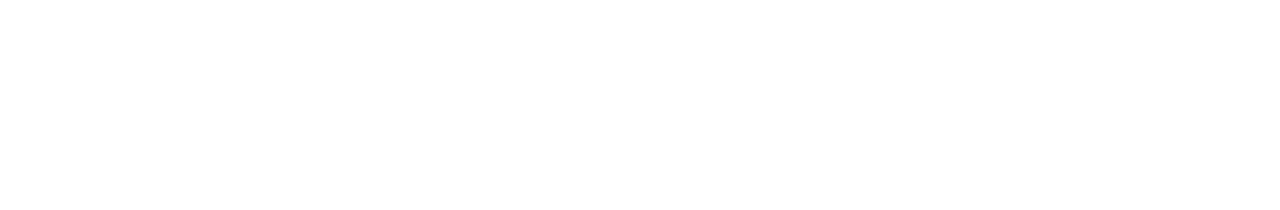
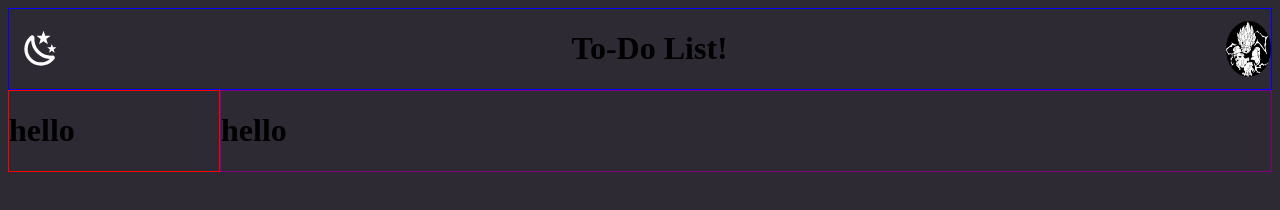
Before and after one commit to Ayaanator/todo-list, a plain HTML site: page index.html in a window 1280 px wide. Drawn offline with Linux system fonts and the light colour scheme.

Commit message:
Add theme toggle

```diff
--- a/index.html
+++ b/index.html
@@ -7,6 +7,21 @@
     <title>To-Do List!</title>
 </head>
 <body>
+    <header>
+        <img src="images/dark-mode.svg" id="theme" class="clickable">
+        <h1>To-Do List!</h1>
+        <img src="images/pfp_light.jpg" id="pfp">
+    </header>
+
+    <div class="container">
+        <div class="sidebar">
+            <h1>hello</h1>
+        </div>
+
+        <div class="content">
+            <h1>hello</h1>
+        </div>
+    </div>
 
     <script src="script.js"></script>
 </body>
--- a/script.js
+++ b/script.js
@@ -0,0 +1,13 @@
+let dark_mode = true
+
+const theme_button = document.querySelector("#theme");
+
+theme_button.addEventListener("click", () => {
+    document.documentElement.classList.toggle("light-mode"); // <-- Toggle theme
+
+    dark_mode = !dark_mode;
+
+    theme_button.src = dark_mode
+        ? "images/dark-mode.svg"
+        : "images/light-mode.svg";
+});
--- a/styles.css
+++ b/styles.css
@@ -0,0 +1,60 @@
+:root {
+    --high-priority: #eb5757;
+    --medium-priority: #eba857;
+    --low-priority: #a1eb57;
+
+    --background-color: #2e2a33;
+}
+
+.light-mode {
+    --background-color: #bad4d2;
+}
+
+html {
+    background-color: var(--background-color);
+}
+
+header {
+    display: flex;
+    align-items: center;
+    justify-content: space-between;
+
+    border: 1px solid blue;
+}
+
+header img {
+    width: 5vw;
+    height: 5vh;
+}
+
+#pfp {
+    width: 3.5vw;
+    height: 7vh;
+
+    border-radius: 50%;
+}
+
+.container {
+    display: flex;
+}
+
+.sidebar {
+    display: flex;
+    flex: 1;
+    border: 1px solid red;
+}
+
+.content {
+    display: flex;
+    flex: 5;
+    border: 1px solid purple;
+}
+
+.clickable {
+  cursor: pointer;
+  transition: transform 0.2s ease;
+}
+
+.clickable:hover {
+  transform: scale(1.125);
+}
```
Also changed, not shown: images/dark-mode.svg (added), images/files.svg (added), images/light-mode.svg (added), images/pfp_dark.jpg (added), images/pfp_light.jpg (added).
